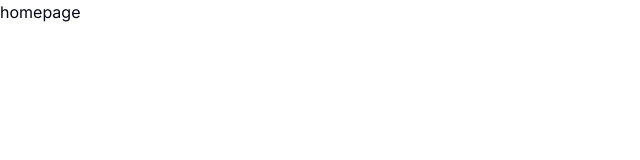
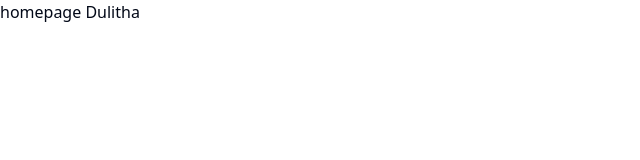
Before and after one commit to Dulitha99/Portfolio, a Next.js app: page / in a window 1280 px wide. Shown: the top 160 px of the page, without its empty margins (0-640 px from the left). Built offline with nearby package versions, Linux system fonts and the light colour scheme.

Commit message:
font initialize

```diff
--- a/app/layout.jsx
+++ b/app/layout.jsx
@@ -1,7 +1,11 @@
-import { Inter } from "next/font/google";
+import { JetBrains_Mono } from "next/font/google";
 import "./globals.css";
 
-const inter = Inter({ subsets: ["latin"] });
+const jetbrainsMono = JetBrains_Mono({
+  subsets: ["latin"],
+  weight: ["100", "200", "300", "400", "500", "600", "700", "800"],
+  variable: "--font-jetbrainsMono",
+});
 
 export const metadata = {
   title: "Create Next App",
@@ -11,7 +15,7 @@
 export default function RootLayout({ children }) {
   return (
     <html lang="en">
-      <body className={inter.className}>{children}</body>
+      <body className={jetbrainsMono.variable}>{children}</body>
     </html>
   );
 }
--- a/app/page.jsx
+++ b/app/page.jsx
@@ -1,3 +1,3 @@
 export default function Home() {
-  return <main>homepage</main>;
+  return <main>homepage Dulitha</main>;
 }
--- a/tailwind.config.js
+++ b/tailwind.config.js
@@ -11,11 +11,14 @@
   theme: {
     container: {
       center: true,
-      padding: "2rem",
+      padding: "15px",
+    },
       screens: {
-        "2xl": "1400px",
+        sm:"640px",
+        md:"768px",
+        lg:"960px",
+        xl:"1200px",
       },
-    },
     extend: {
       colors: {
         border: "hsl(var(--border))",
```
